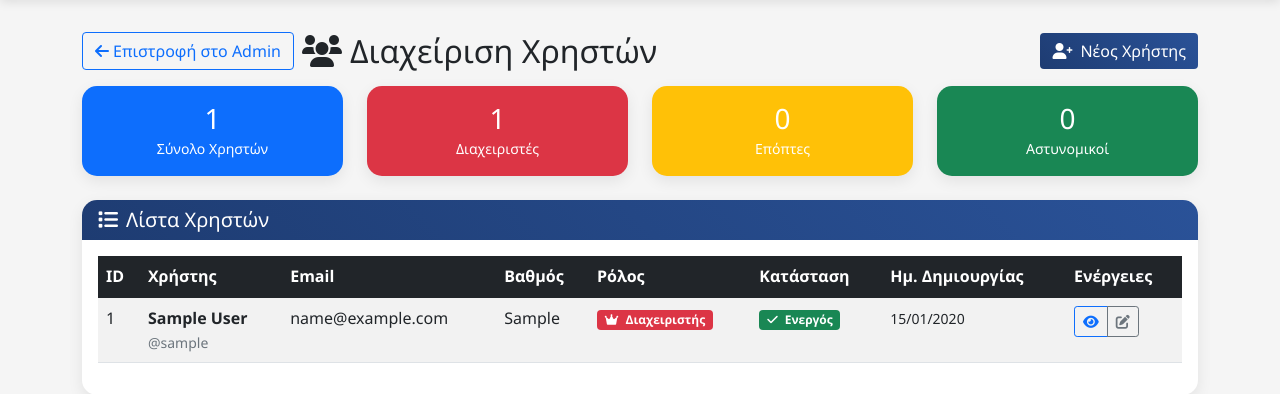
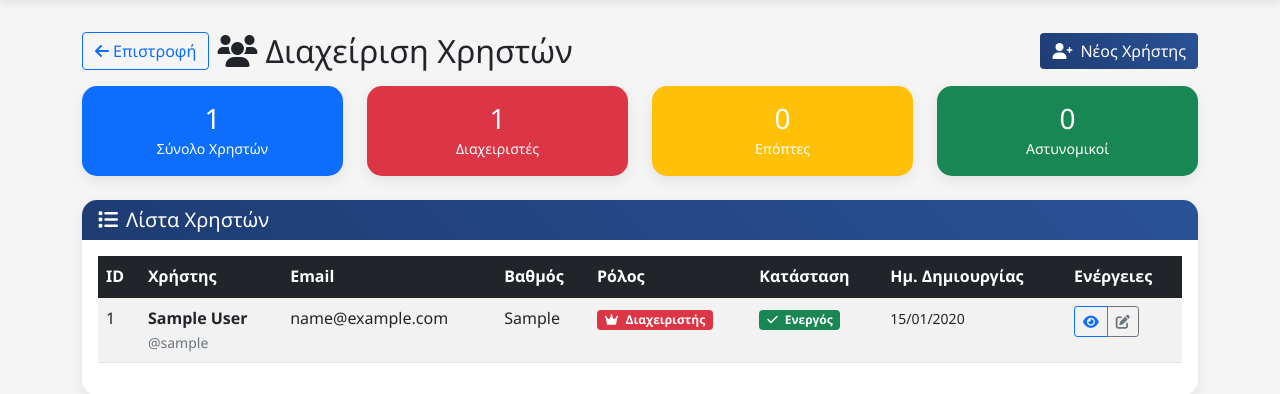
Before and after one commit to dimitribizakis/municipal-police-app, a Flask app: page /admin/users in a window 1280 px wide. Shown: the part 56-450 px from the top of the page. Run offline with Flask 3, Linux system fonts and the light colour scheme; a user stored in the database is signed in; tables that the repository leaves empty hold one stand-in row (values such as "Sample post"); data that the repository does not hold is empty; some libraries are stand-ins or nearby versions.

Commit message:
Update users.html

```diff
--- a/templates/admin/users.html
+++ b/templates/admin/users.html
@@ -8,8 +8,8 @@
     <div class="col-12">
         <div class="d-flex justify-content-between align-items-center">
             <div class="d-flex align-items-center">
-                <a href="{{ url_for('admin_dashboard') }}" class="btn btn-outline-primary me-2">
-                    <i class="fas fa-arrow-left me-1"></i>Επιστροφή στο Admin
+                <a href="{{ url_for('dashboard') }}" class="btn btn-outline-primary me-2">
+                    <i class="fas fa-arrow-left me-1"></i>Επιστροφή
                 </a>
                 <h2 class="mb-0">
                     <i class="fas fa-users me-2"></i>Διαχείριση Χρηστών
```
